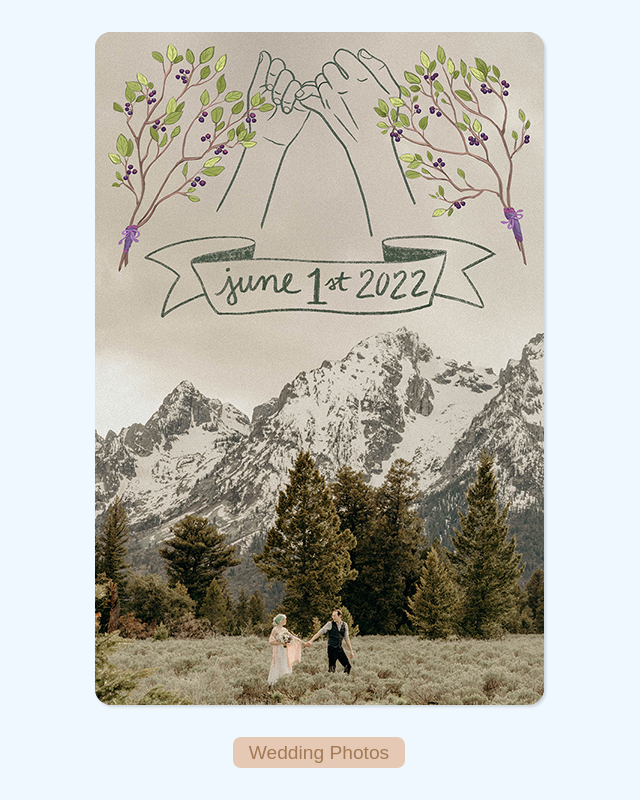
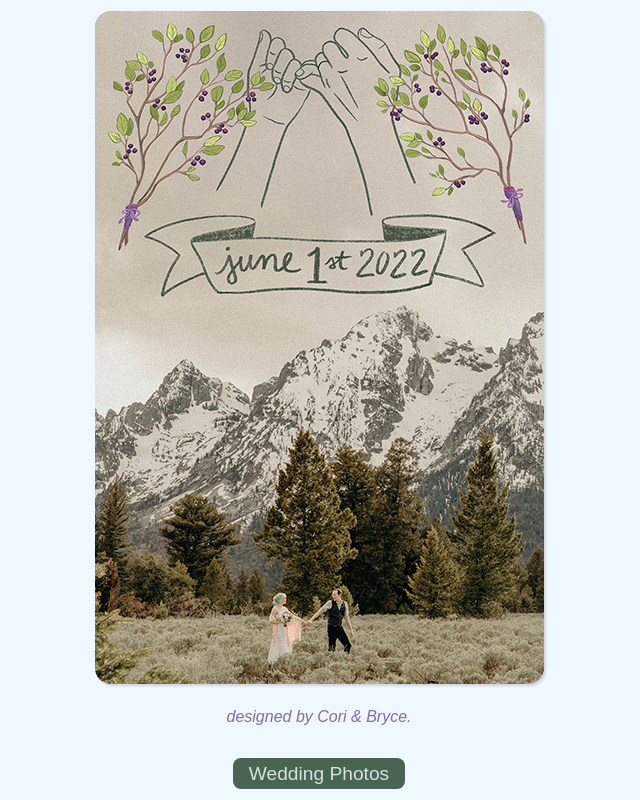
Before and after one commit to sketchius/wedding-announcement, a plain HTML site: page index.html in a window 1280 px wide. Shown: the whole page, without its empty margins (321-961 px from the left). Drawn offline with Linux system fonts and the light colour scheme.

Commit message:
Add byline and adjust colors

```diff
--- a/index.html
+++ b/index.html
@@ -28,6 +28,7 @@
         </div>
       </div>
     </div>
+    <div class="subtext">designed by Cori & Bryce.</div>
     <div class="buttonholder paddedbutton"><a href="photos.html" ><div id="saveChanges" tabindex="0" role="button" aria-pressed="false" class="photosbutton">Wedding Photos</div></a></div>
 </div>
 
--- a/style.css
+++ b/style.css
@@ -148,8 +148,8 @@ ol li {
 }
 
 .photosbutton {
-	background-color: #e5c9b4;
-	color: #a47955;
+	background-color: #4a6452;
+	color: #d8e2dd;
 	padding: 0.3rem 1rem;
 	border-radius: 0.5rem;
 }
@@ -165,3 +165,9 @@ code {
 .paddedbutton {
 	margin-top: 2rem;
 }
+
+.subtext {
+	font-style: italic;
+	color: #7b6eaa;
+	margin-top: 1.5rem;
+}
```
